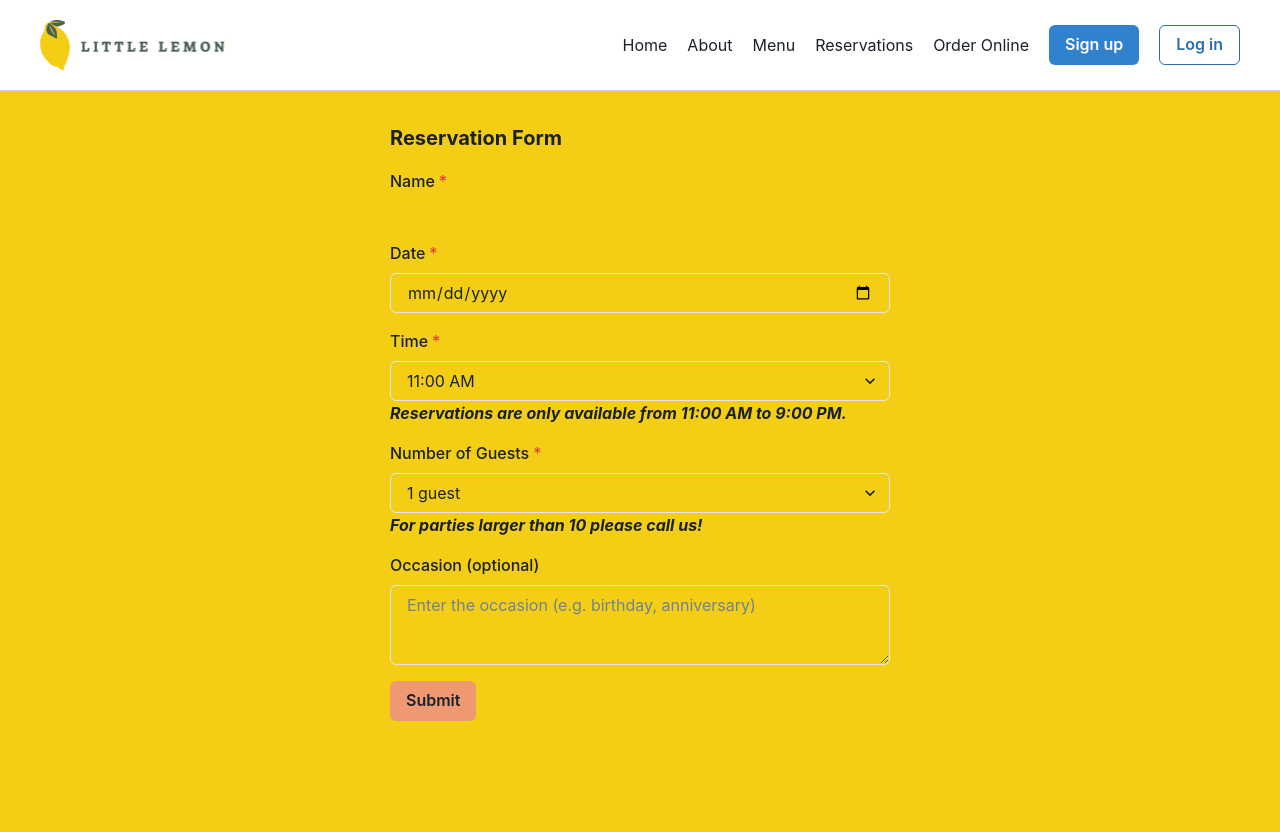
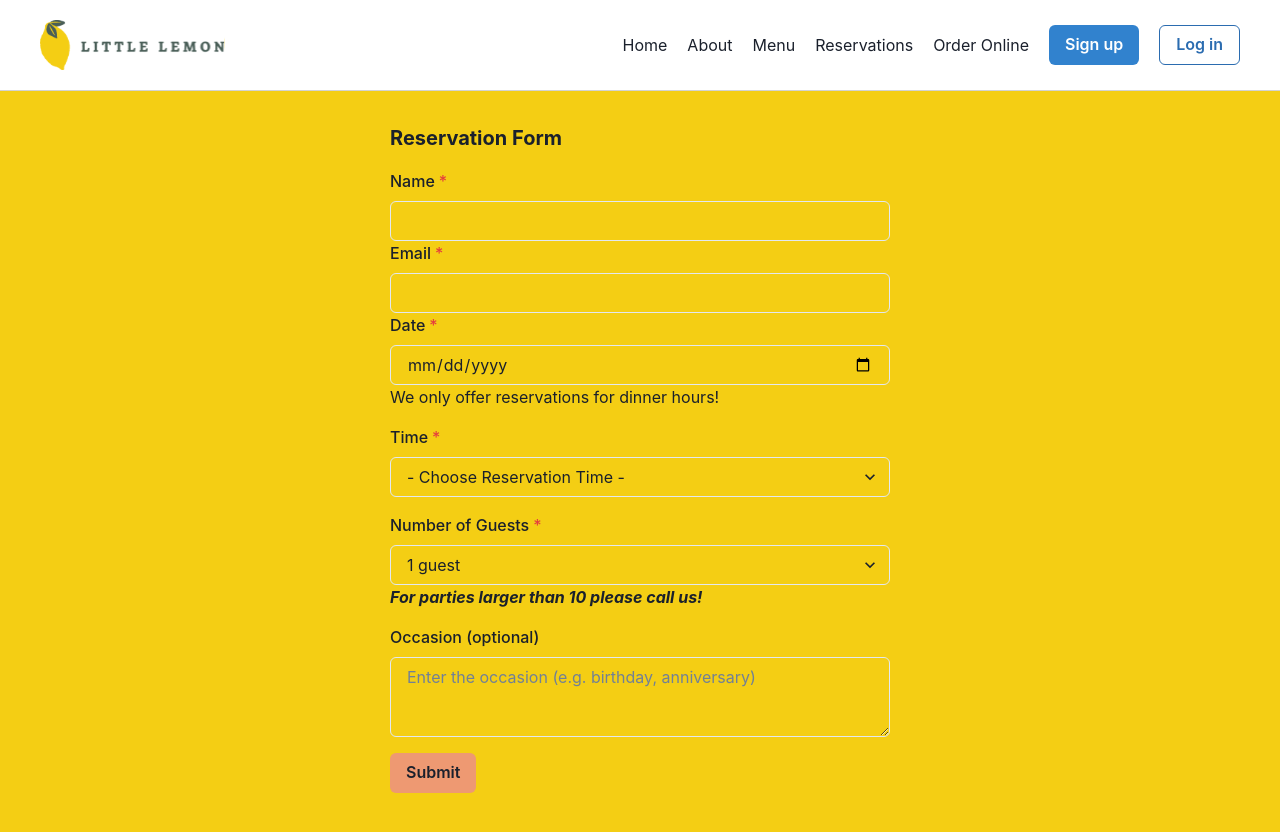
Before and after one commit to nelsonchenglin/LittleLemons_FE_meta, a React (Create React App) app: page /reservations in a window 1280 px wide. Shown: the top 832 px of the page. Built offline with nearby package versions, Linux system fonts and the light colour scheme.

Commit message:
updated form submission to take in form data and redirect to confirmation page on successful submission

```diff
--- a/src/Routes.js
+++ b/src/Routes.js
@@ -7,6 +7,7 @@ import Reservations from "./components/Reservations";
 import Order from "./components/Order";
 import Signup from "./components/Signup";
 import Login from "./components/Login";
+import ConfirmedBooking from "./components/ConfirmedBooking";
 
 function URLPaths() {
   return (
@@ -18,6 +19,7 @@ function URLPaths() {
       <Route path="/order-online" element={<Order />} />
       <Route path="/signup" element={<Signup />} />
       <Route path="/login" element={<Login />} />
+      <Route path="/confirmed" element={<ConfirmedBooking />} />
     </Routes>
   );
 }
--- /dev/null
+++ b/src/api.js
@@ -0,0 +1,27 @@
+const seededRandom = function (seed) {
+  var m = 2 ** 35 - 31;
+  var a = 185852;
+  var s = seed % m;
+  return function () {
+    return (s = (s * a) % m) / m;
+  };
+};
+
+export const fetchAPI = function (date) {
+  let result = [];
+  let random = seededRandom(date.getDate());
+
+  for (let i = 17; i <= 23; i++) {
+    if (random() < 0.5) {
+      result.push((i % 12) + ":00 PM");
+    }
+    if (random() > 0.5) {
+      result.push((i % 12) + ":30 PM");
+    }
+  }
+  return result;
+};
+
+export const submitAPI = function (formData) {
+  return true;
+};
--- /dev/null
+++ b/src/components/ConfirmedBooking.js
@@ -0,0 +1,7 @@
+import React from "react";
+
+function ConfirmedBooking() {
+  return <div>Your reservation has been confirmed!</div>;
+}
+
+export default ConfirmedBooking;
--- a/src/components/Reservations.js
+++ b/src/components/Reservations.js
@@ -1,44 +1,36 @@
 import React, { useReducer } from "react";
 import ReservationsForm from "./ReservationsForm";
+import { fetchAPI, submitAPI } from "../api.js";
+import { useNavigate } from "react-router-dom";
 
 export const updateTimes = (state, action) => {
   switch (action.type) {
-    case "UPDATE_TIMES":
-      return initializeTimes();
+    case "UPDATE_TIMES": {
+      const date = new Date(action.payload);
+      const newTimes = fetchAPI(date);
+      console.log("updateTimes reducer new times", newTimes);
+      return newTimes.length ? newTimes : [];
+    }
     default:
       return state;
   }
 };
 
-export const initializeTimes = () => [
-  "11:00 AM",
-  "11:30 AM",
-  "12:00 PM",
-  "12:30 PM",
-  "01:00 PM",
-  "01:30 PM",
-  "02:00 PM",
-  "02:30 PM",
-  "03:00 PM",
-  "03:30 PM",
-  "04:00 PM",
-  "04:30 PM",
-  "05:00 PM",
-  "05:30 PM",
-  "06:00 PM",
-  "06:30 PM",
-  "07:00 PM",
-  "07:30 PM",
-  "08:00 PM",
-  "08:30 PM",
-  "09:00 PM",
-];
+export const initializeTimes = () => {
+  const date = new Date();
+  const initialTimes = fetchAPI(date);
+  console.log("initializeTimes", fetchAPI(date));
+  return initialTimes.length ? initialTimes : [];
+};
+
 function Reservations() {
-  const [availableTimes, dispatch] = useReducer(
-    updateTimes,
-    [],
-    initializeTimes
-  );
+  const [availableTimes, dispatch] = useReducer(updateTimes, initializeTimes());
+  const navigate = useNavigate();
+
+  const submitForm = (formData) => {
+    submitAPI(formData);
+    navigate("/confirmed");
+  };
 
   return (
     <div
@@ -48,7 +40,11 @@ function Reservations() {
         paddingTop: "2rem",
       }}
     >
-      <ReservationsForm availableTimes={availableTimes} dispatch={dispatch} />
+      <ReservationsForm
+        availableTimes={availableTimes}
+        dispatch={dispatch}
+        submitForm={submitForm}
+      />
     </div>
   );
 }
--- a/src/components/ReservationsForm.js
+++ b/src/components/ReservationsForm.js
@@ -10,30 +10,36 @@ import {
   Textarea,
 } from "@chakra-ui/react";
 
-function ReservationsForm({ availableTimes = [], dispatch }) {
+function ReservationsForm({ availableTimes = [], dispatch, submitForm }) {
   const [date, setDate] = useState("");
   const [time, setTime] = useState("");
-  const [numGuests, setNumGuests] = useState("");
+  const [numGuests, setNumGuests] = useState("1");
   const [occasion, setOccasion] = useState("");
   const [name, setName] = useState("");
+  const [email, setEmail] = useState("");
 
-  const handleSubmit = (event) => {
-    event.preventDefault();
-    console.log({
-      name,
-      date,
-      time,
-      numGuests,
-      occasion,
-    });
-    alert(
-      `Thank you for your reservation, ${name}. We look forward to your visit!`
-    );
+  const handleSubmit = (e) => {
+    e.preventDefault();
+    const formData = {
+      Name: name,
+      Email: email,
+      Date: date,
+      Time: time,
+      "Reservation Size": numGuests,
+      Occasion: occasion,
+    };
+    console.log(formData);
+    submitForm(formData);
   };
 
   const handleDateChange = (e) => {
+    console.log("handledatechange", e.target.value);
     setDate(e.target.value);
-    dispatch({ type: "UPDATE_TIMES", date: e.target.value });
+    setTime("");
+    dispatch({
+      type: "UPDATE_TIMES",
+      payload: e.target.value,
+    });
   };
 
   return (
@@ -49,7 +55,16 @@ function ReservationsForm({ availableTimes = [], dispatch }) {
             id="name"
             value={name}
             onChange={(e) => setName(e.target.value)}
-            border="0px solid black"
+          />
+        </FormControl>
+        <FormControl isRequired>
+          <FormLabel htmlFor="email">Email</FormLabel>
+          <Input
+            type="email"
+            id="email"
+            value={email}
+            pattern="^\S+@\S+\.\S+$"
+            onChange={(e) => setEmail(e.target.value)}
           />
         </FormControl>
         <FormControl isRequired>
@@ -61,22 +76,22 @@ function ReservationsForm({ availableTimes = [], dispatch }) {
             onChange={handleDateChange}
           />
         </FormControl>
+        <p>We only offer reservations for dinner hours!</p>
         <FormControl isRequired marginTop="1rem">
           <FormLabel htmlFor="time">Time</FormLabel>
           <Select
+            type="time"
             id="time"
             value={time}
             onChange={(e) => setTime(e.target.value)}
           >
+            <option value="">- Choose Reservation Time -</option>
             {availableTimes.map((time) => (
               <option key={time} value={time}>
                 {time}
               </option>
             ))}
           </Select>
-          <p style={{ fontWeight: "bold", fontStyle: "italic" }}>
-            Reservations are only available from 11:00 AM to 9:00 PM.
-          </p>
         </FormControl>
         <FormControl isRequired marginTop="1rem">
           <FormLabel htmlFor="numGuests">Number of Guests</FormLabel>
```
Also changed, not shown: src/setupTests.js (+1 -1 lines), .eslintrc.json, 1 other file (tests, documents, lock files or other folders).
